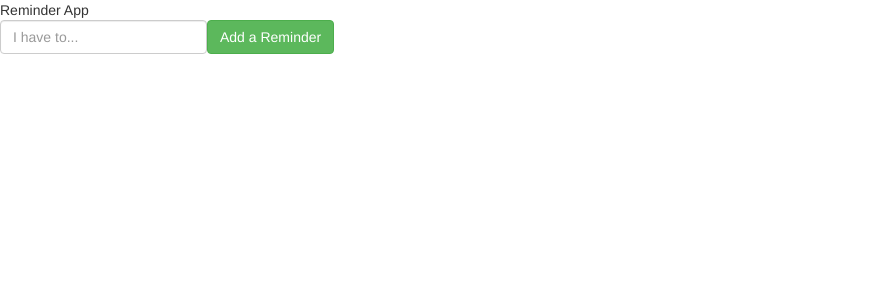
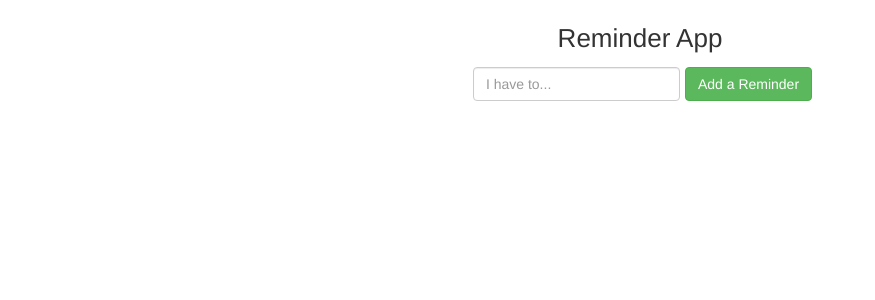
Before and after one commit to itsca/ReactReminderApp, a React (Create React App) app: page / in a window 1280 px wide. Shown: the top 300 px of the page, without its empty margins (0-875 px from the left). Built offline with nearby package versions, Linux system fonts and the light colour scheme.

Commit message:
Created a function to render list of reminders, added basic style

```diff
--- a/src/components/App.jsx
+++ b/src/components/App.jsx
@@ -16,14 +16,32 @@
     this.props.addReminder(this.state.text);
   }
 
+  renderReminders() {
+    const {reminders} = this.props;
+    return (
+      <ul className="list-group col-sm-4">
+        {
+          reminders.map(reminder =>{
+            return (
+              <li key={reminder.id} className="list-group-item">
+                  <div>
+                    {reminder.text}
+                  </div>
+              </li>
+            )
+          })
+        }
+      </ul>
+    )
+  }
+
   render() {
-    console.log('this.props', this.props);
     return (
       <div className="App">
         <div className="title">
           Reminder App
         </div>
-        <div className="form-inline">
+        <div className="form-inline reminder-form">
           <div className="form-group">
             <input type="text"
               className="form-control"
@@ -37,6 +55,7 @@
             Add a Reminder
           </button>
         </div>
+        { this.renderReminders() }
       </div>
     );
   }
--- /dev/null
+++ b/src/index.css
@@ -0,0 +1,21 @@
+.App {
+  padding-top: 20px;
+  display: flex;
+  -webkit-flex-direction: column;
+  -ms-flex-direction: column;
+  flex-direction: column;
+  align-items: center;
+}
+
+.title {
+  text-align: center;
+  font-size: 26px;
+}
+
+input {
+  margin: 5px;
+}
+
+.reminder-form {
+  padding: 5px;
+}
--- a/src/index.js
+++ b/src/index.js
@@ -4,6 +4,7 @@
 import { Provider } from 'react-redux';
 import { createStore } from 'redux';
 import reducer from './reducers/index.js'
+import './index.css';
 
 const store = createStore(reducer);
 
```
